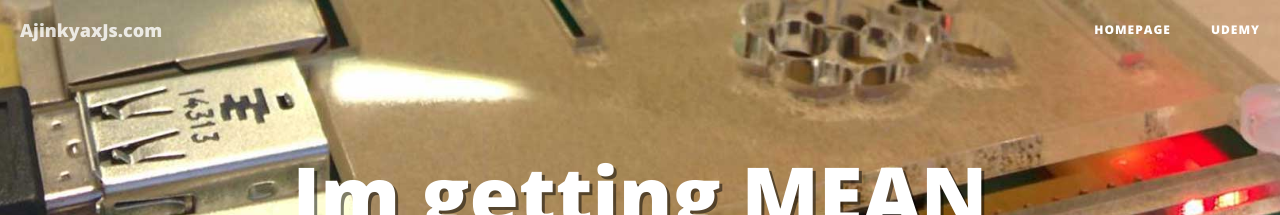
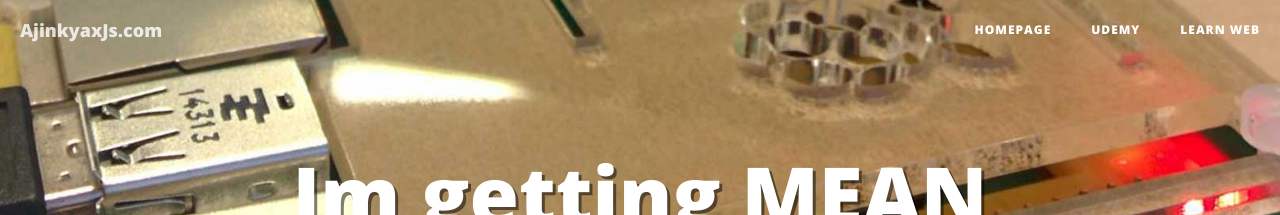
Before and after one commit to steelx/ajinkyaxjs, a Jekyll site: the page built from _posts/2015-04-17-Im-getting-MEAN.md, in a window 1280 px wide. Shown: the top 215 px of the page. Built offline with Jekyll 4.4.1, drawn with Linux system fonts in a browser that asks for light colours; nearby versions of some CDN libraries; Markdown is read by kramdown in place of the engine named in the settings; comment, search, counter and statistics services are not loaded.

Commit message:
learn page linked from blog

```diff
--- a/_includes/blognav.html
+++ b/_includes/blognav.html
@@ -16,6 +16,7 @@
             <ul class="nav navbar-nav navbar-right">
                 <li><a href="{{site.url}}/index.html" class="{% if page.url == '/index.html' %}selected{% endif %}">Homepage</a></li>
                 <li><a href="https://www.udemy.com/u/ajinkya7/" target="_blank">Udemy</a></li>
+                <li><a href="{{site.url}}/learn.io/index.html" title="Learn frontend web development in Mumbai">Learn Web</a></li>
             </ul>
             <aside class="sharing">
               <div class="g-plusone" data-annotation="inline" data-width="300"></div>
```
